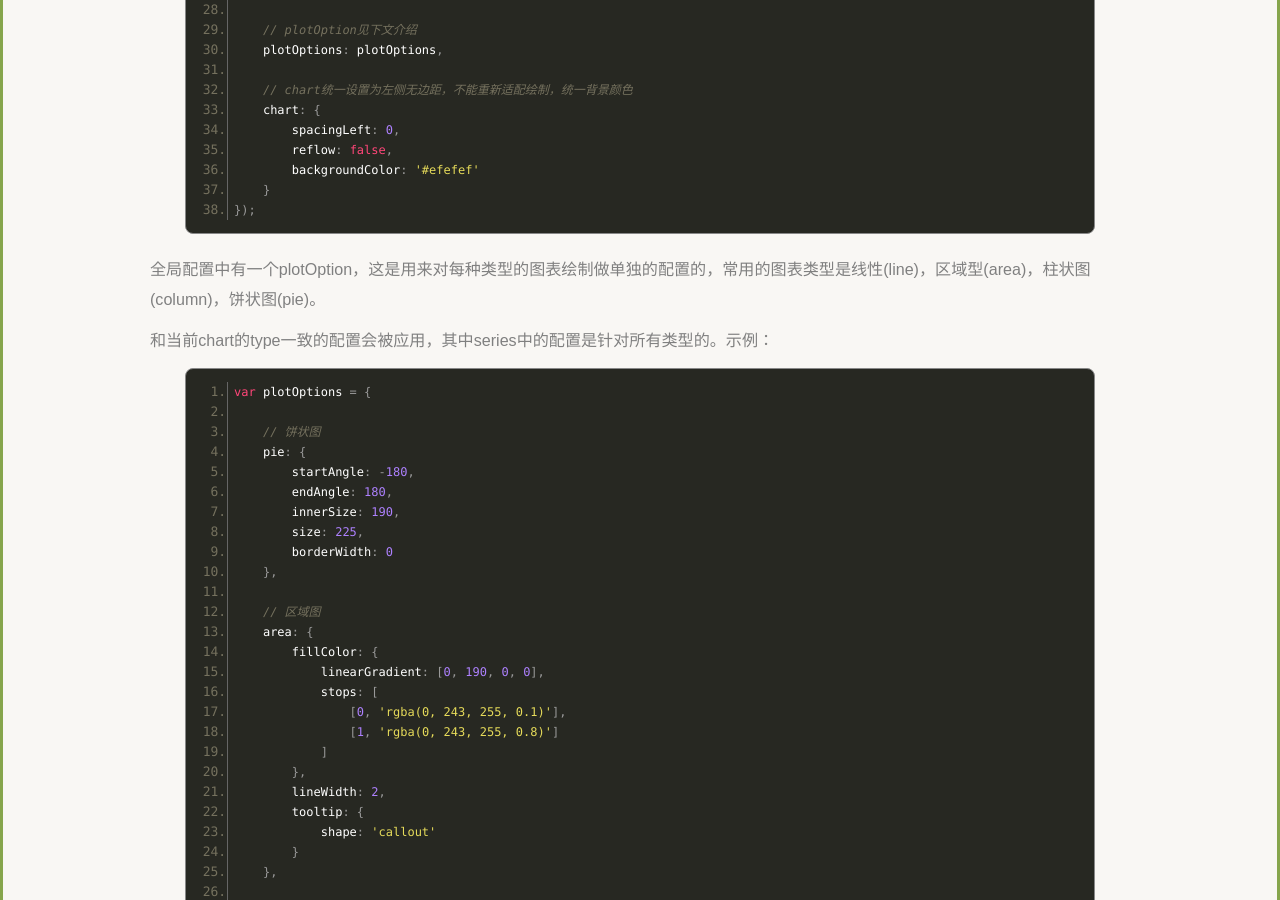
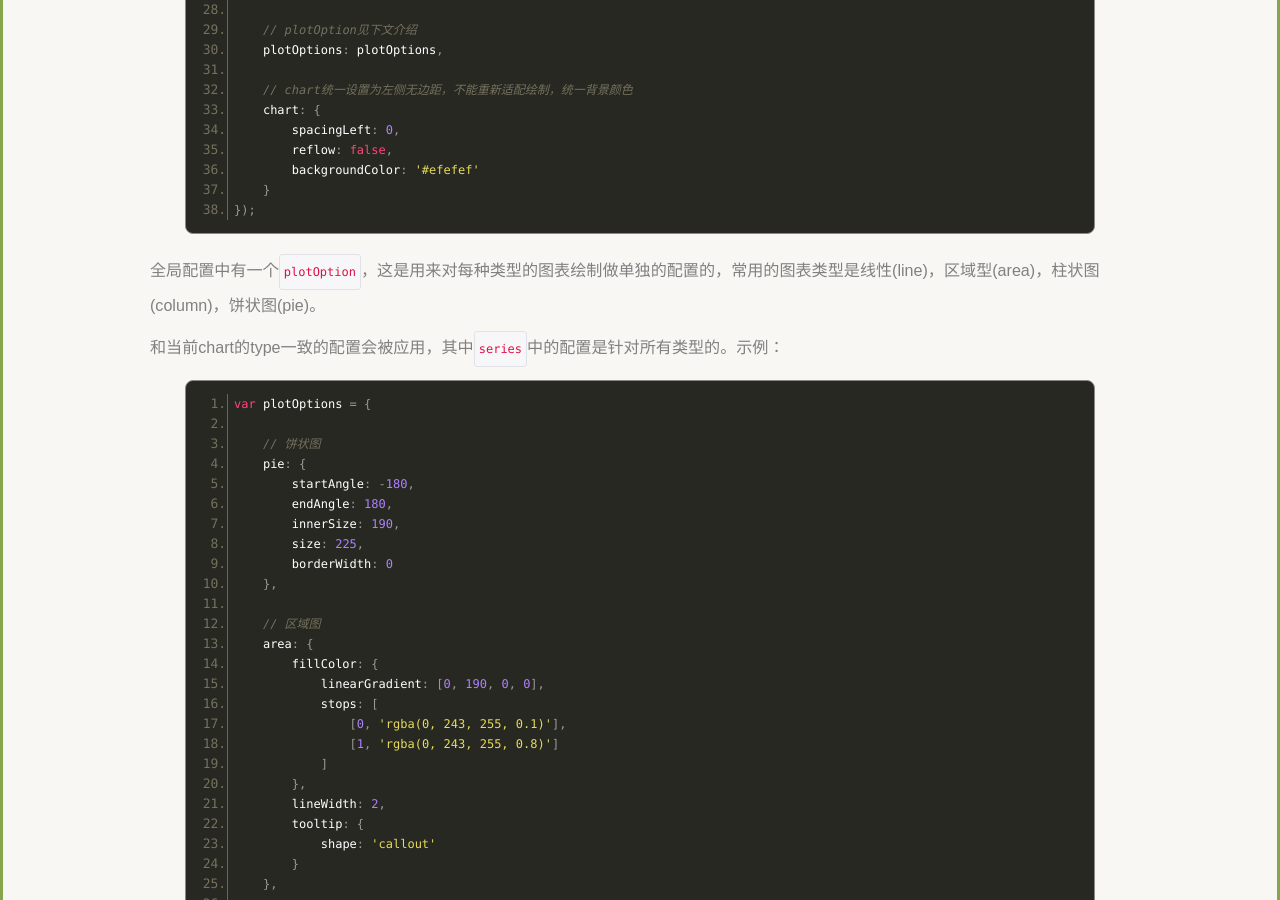
Before and after one commit to Lynn-cc/Lynn-cc.github.io, a Jekyll site: the page built from _posts/2014-04-28-Draw-Beautiful-Charts-with-HighchartJs.md, in a window 1280 px wide and 900 px high, scrolled down 1366 px. Built offline with Jekyll 4.4.1, drawn with Linux system fonts in a browser that asks for light colours; some web fonts are replaced; comment, search, counter and statistics services are not loaded.

Commit message:
markdown样式问题

```diff
--- a/_posts/2014-04-28-Draw-Beautiful-Charts-with-HighchartJs.md
+++ b/_posts/2014-04-28-Draw-Beautiful-Charts-with-HighchartJs.md
@@ -13,13 +13,14 @@ titleCN: 使用Highchart库做漂亮图表---API基础
 
 ####基本介绍
 highcharts是基于jquery的，有以下几个js库：
- - `highcharts.js                 `   最常用的一些图表都可以绘制
- - `highstock.js                  `   包含了highcharts的所有功能，主要为时间为X轴的图表提供了更强大的支持
- - `highmaps.js                   `   对地图绘制支持的扩展库
- - `highcharts-more.js            `   提供更多不常用图表的支持
- - `modules/exporting.js          `   输出为图片的扩展支持
- - `adapters/mootools-adapter.js  `   为mootools做适配
- - `adapters/prototype-adapter.js `   为prototype做适配
+
+- `highcharts.js                 `   最常用的一些图表都可以绘制
+- `highstock.js                  `   包含了highcharts的所有功能，主要为时间为X轴的图表提供了更强大的支持
+- `highmaps.js                   `   对地图绘制支持的扩展库
+- `highcharts-more.js            `   提供更多不常用图表的支持
+- `modules/exporting.js          `   输出为图片的扩展支持
+- `adapters/mootools-adapter.js  `   为mootools做适配
+- `adapters/prototype-adapter.js `   为prototype做适配
 
 
 一般我们使用highcharts或者highstock就可以了。官网有很多demo可以看，所以本文主要讲api结构的理解和使用方面，让大家可以更好的运用到实际工作需求中。
@@ -69,9 +70,9 @@ highcharts的图表有一个设置全局的初始默认配置的方法，`Highch
         }
     });
 
-全局配置中有一个plotOption，这是用来对每种类型的图表绘制做单独的配置的，常用的图表类型是线性(line)，区域型(area)，柱状图(column)，饼状图(pie)。
+全局配置中有一个`plotOption`，这是用来对每种类型的图表绘制做单独的配置的，常用的图表类型是线性(line)，区域型(area)，柱状图(column)，饼状图(pie)。
 
-和当前chart的type一致的配置会被应用，其中series中的配置是针对所有类型的。示例：
+和当前chart的type一致的配置会被应用，其中`series`中的配置是针对所有类型的。示例：
 
     var plotOptions = {
 
```
